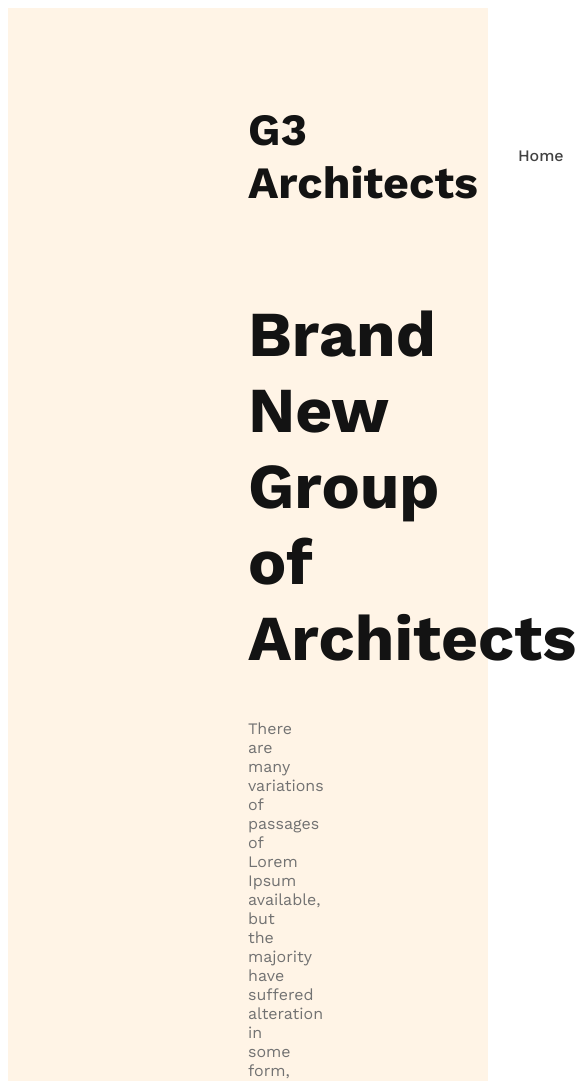
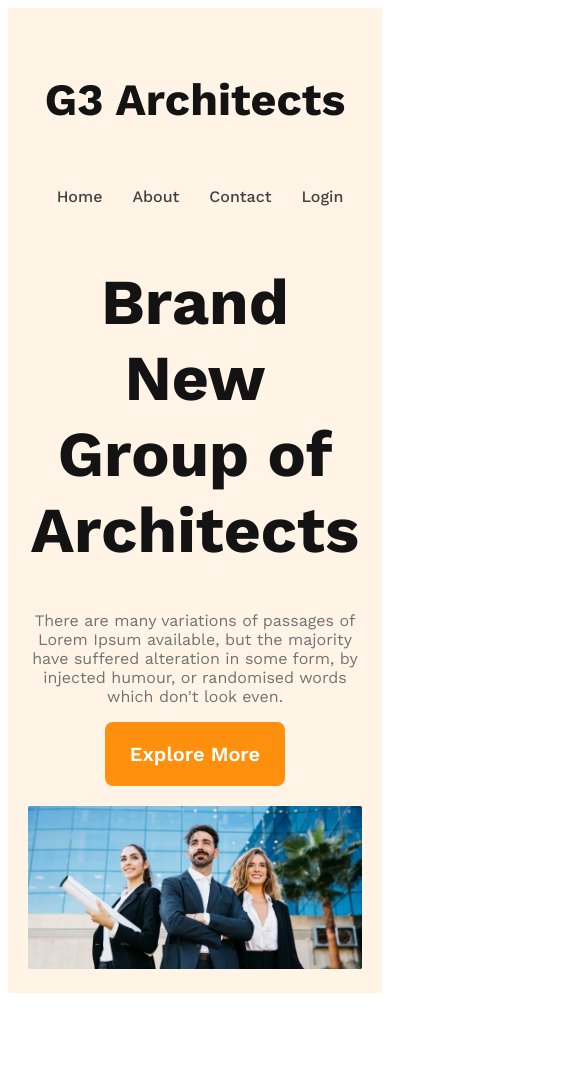
Before and after one commit to AkibKST/g3-architects, a plain HTML site: page index.html in a window 390 px wide. Shown: the top 1081 px of the page, 585 px wide, since content can reach past the window. After the commit the page ends 1001 px from the top, so only its background shows below. Drawn offline with nearby package versions, Linux system fonts and the light colour scheme.

Commit message:
finished the header section with responsive

```diff
--- a/styles/architects.css
+++ b/styles/architects.css
@@ -8,7 +8,14 @@
 }
 
 .btn-primary{
-
+    border-radius: 8px;
+    color: #FFF;
+    font-size: 1.25rem;
+    font-weight: 600;
+    background: #FF900E;
+    padding: 20px 25px;
+    cursor: pointer;
+    border: 0;
 }
 /* header styles */
 header {
@@ -54,3 +61,27 @@ nav li a{
 .banner-description{
     color: #727272;
 }
+.banner img{
+    margin-top: 20px;
+    width: 100%;
+}
+/* Responsive media query */
+/* Mobile devices */
+@media screen and (max-width:576px) {
+    header{
+        padding: 20px;
+    }
+    nav{
+        flex-direction: column;
+    }
+}
+
+/* Tablet or medium devices */
+@media screen and (min-width:576px) and (max-width:960px) {
+    header{
+        padding: 50px;
+    }
+    nav{
+        flex-direction: column;
+    }
+}
```
Also changed, not shown: index.html (+4 -8 lines).
